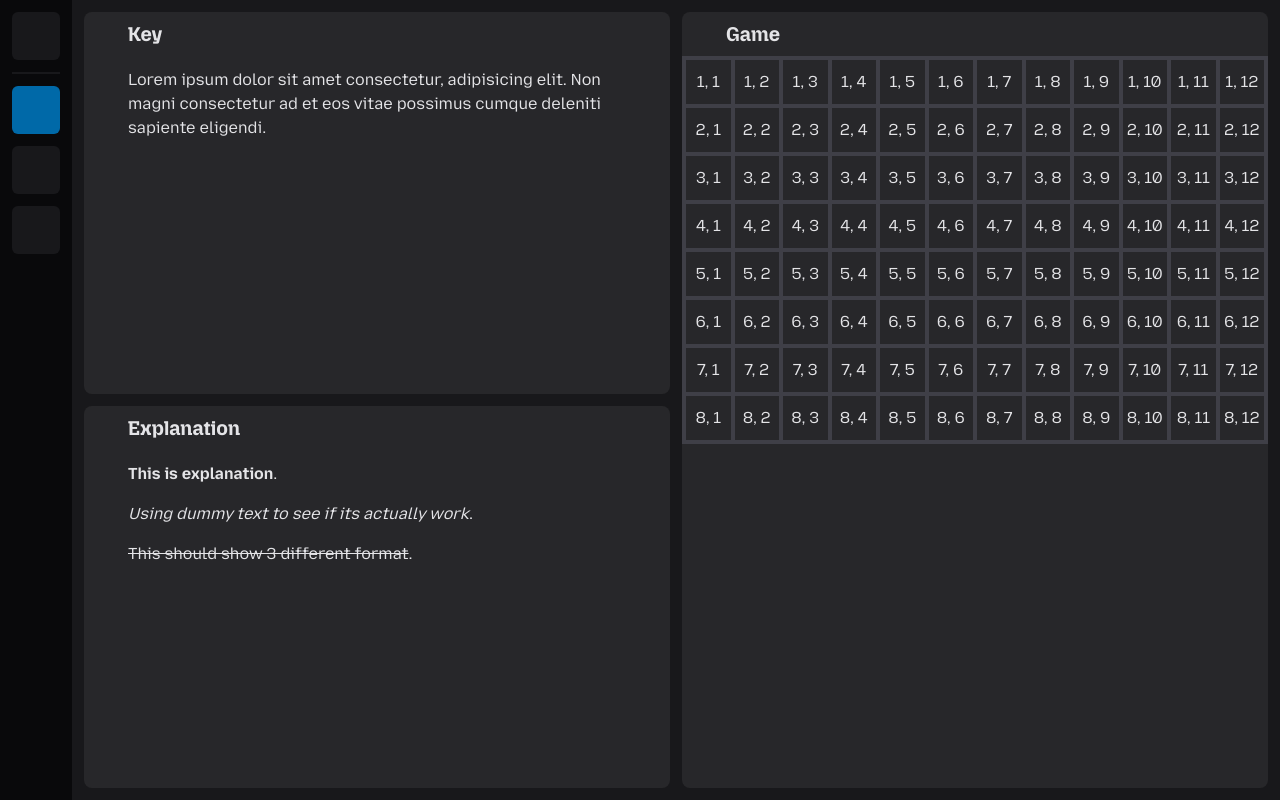
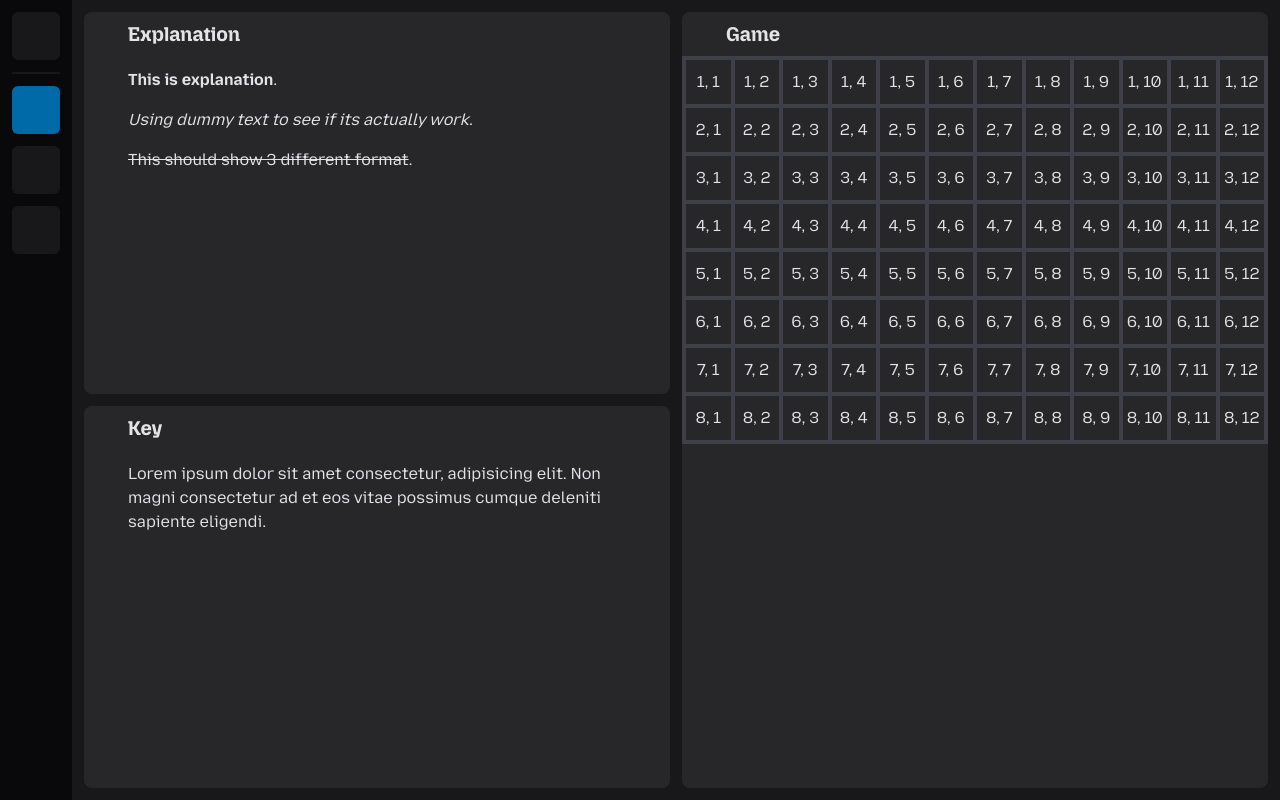
Before and after one commit to gdaffa/proto-simple-js-game, a Vue app: page /game in a window 1280 px wide. Built offline with nearby package versions, Linux system fonts and the light colour scheme; some icons are missing.

Commit message:
dev(page:main): Move explanation to top

```diff
--- a/src/contents/GameView.vue
+++ b/src/contents/GameView.vue
@@ -84,6 +84,14 @@ const $rightSide = computed(() => ({
    <div class="p-3 grid grid-rows-[min-content_min-content] lg:h-dvh lg:flex mt-15 md:mt-0 gap-3">
       <div class="flex flex-col gap-3 row-2 transition-all duration-600" :class="$leftSide">
          <GameSection
+            :class="getLeftSectionClass('explanation')"
+            :isOpen="isOpen.explanation"
+            @toggle="toggleLeftSection('explanation')"
+         >
+            <template #title>Explanation</template>
+            <div class="px-11 py-3 [&>*:nth-child(n+2)]:mt-4" v-html="explanation"></div>
+         </GameSection>
+         <GameSection
             class="hidden lg:block"
             :class="getLeftSectionClass('key')"
             :isOpen="isOpen.key"
@@ -95,14 +103,6 @@ const $rightSide = computed(() => ({
                eos vitae possimus cumque deleniti sapiente eligendi.
             </p>
          </GameSection>
-         <GameSection
-            :class="getLeftSectionClass('explanation')"
-            :isOpen="isOpen.explanation"
-            @toggle="toggleLeftSection('explanation')"
-         >
-            <template #title>Explanation</template>
-            <div class="px-11 py-3 [&>*:nth-child(n+2)]:mt-4" v-html="explanation"></div>
-         </GameSection>
       </div>
       <div class="row-1 transition-all duration-600" :class="$rightSide">
          <GameSection class="h-full" :isOpen="isOpen.game" @toggle="toggleRightSection">
```
